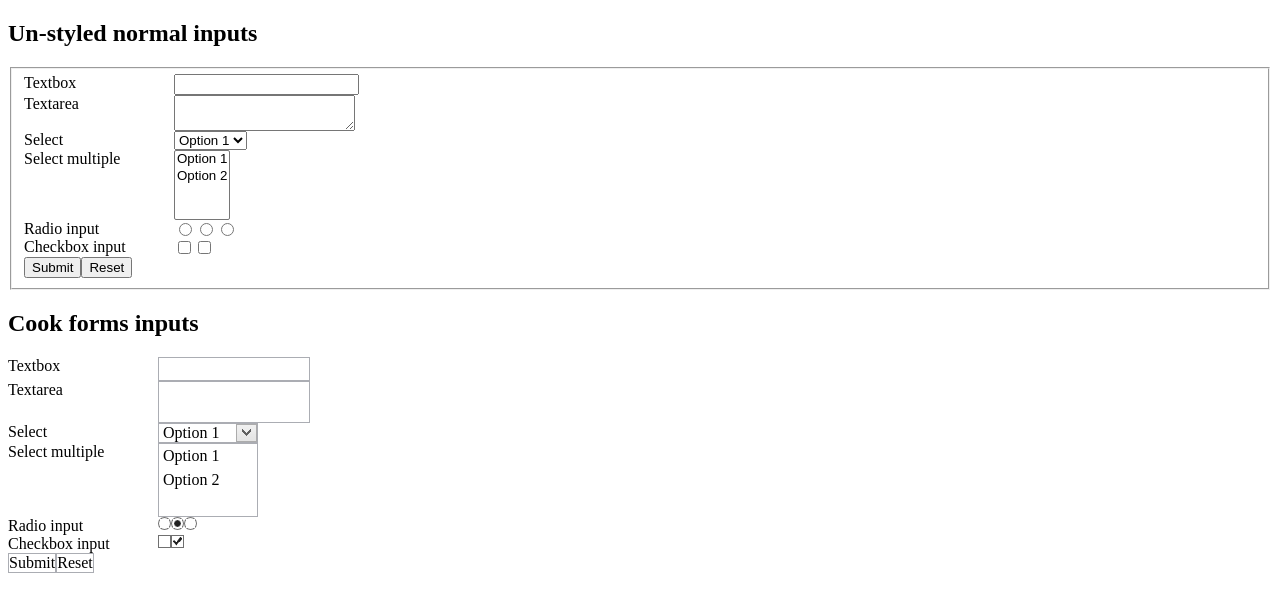
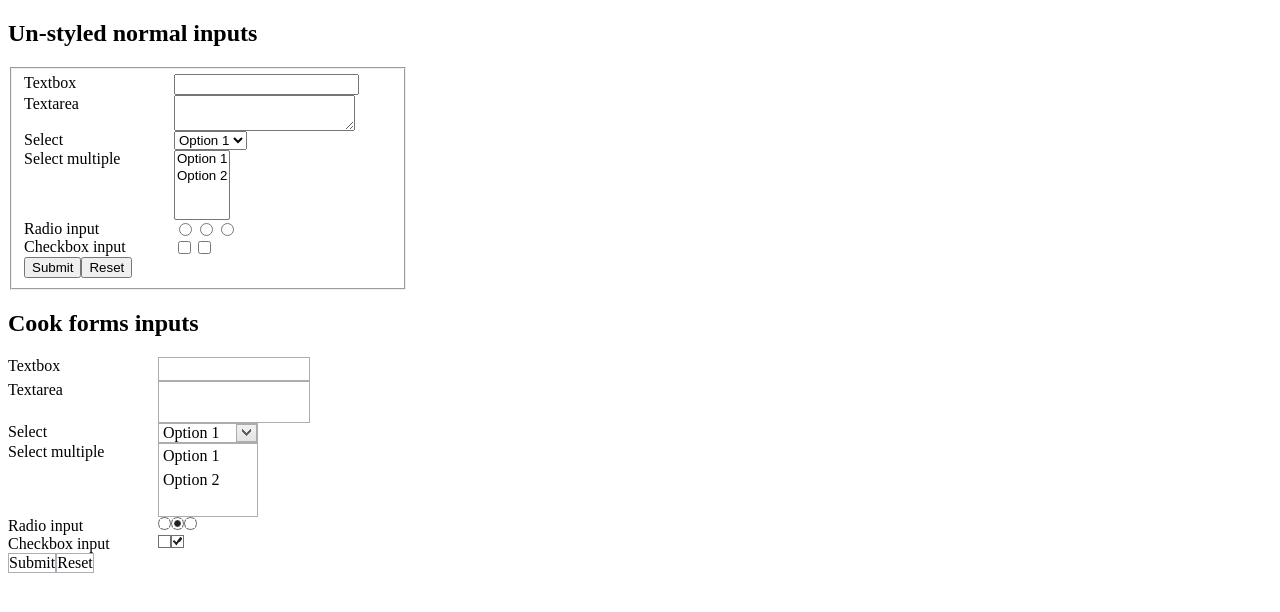
Before and after one commit to APlusDesign/Cook-forms, a plain HTML site: page index.html in a window 1280 px wide. Drawn offline with Linux system fonts and the light colour scheme.

Commit message:
form width

```diff
--- a/css/cook.forms.css
+++ b/css/cook.forms.css
@@ -185,6 +185,9 @@
 /* Delete */
 /* Normal forms - vanilla template */
 /* These styles are only here because an unstyled form is so dam ugly and unruly */
+form {
+	width:400px;
+}
 form .input-wrap, form input[type="submit"] {
 	clear:both;
 }
```
